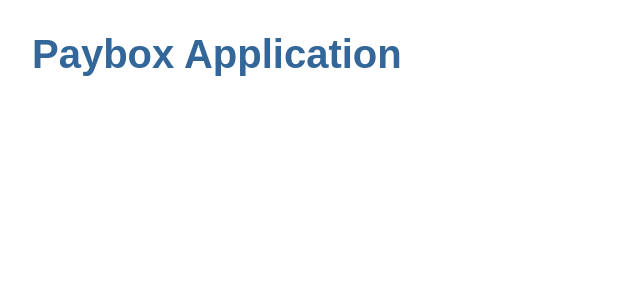
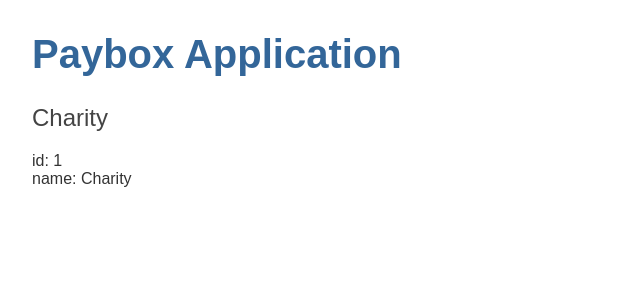
Before and after one commit to anitalakhadze/paybox_ui, an Angular app: page / in a window 1280 px wide. Shown: the top 300 px of the page, without its empty margins (0-640 px from the left). Built offline with nearby package versions, Linux system fonts and the light colour scheme.

Commit message:
added category interface and inserted it in the root view

```diff
--- a/src/app/app.component.html
+++ b/src/app/app.component.html
@@ -1 +1,2 @@
 <h1>Paybox Application</h1>
+<app-categories></app-categories>
--- a/src/app/app.module.ts
+++ b/src/app/app.module.ts
@@ -2,10 +2,12 @@ import { BrowserModule } from '@angular/platform-browser';
 import { NgModule } from '@angular/core';
 
 import { AppComponent } from './app.component';
+import { CategoriesComponent } from './categories/categories.component';
 
 @NgModule({
   declarations: [
-    AppComponent
+    AppComponent,
+    CategoriesComponent
   ],
   imports: [
     BrowserModule
--- /dev/null
+++ b/src/app/categories/categories.component.html
@@ -0,0 +1,3 @@
+<h2>{{category.name}}</h2>
+<div><span>id: </span>{{category.id}}</div>
+<div><span>name: </span>{{category.name}}</div>
--- /dev/null
+++ b/src/app/categories/categories.component.ts
@@ -0,0 +1,20 @@
+import { Component, OnInit } from '@angular/core';
+import { Category } from '../category';
+
+@Component({
+  selector: 'app-categories',
+  templateUrl: './categories.component.html',
+  styleUrls: ['./categories.component.css']
+})
+export class CategoriesComponent implements OnInit {
+
+  category: Category = {
+    id: 1,
+    name: 'Charity'
+  }
+
+  constructor() { }
+
+  ngOnInit(): void {
+  }
+}
--- /dev/null
+++ b/src/app/category.ts
@@ -0,0 +1,4 @@
+export interface Category {
+    id: number;
+    name: string;
+}
```
Also changed, not shown: src/app/categories/categories.component.css (added), 1 other file (tests, documents, lock files or other folders).
